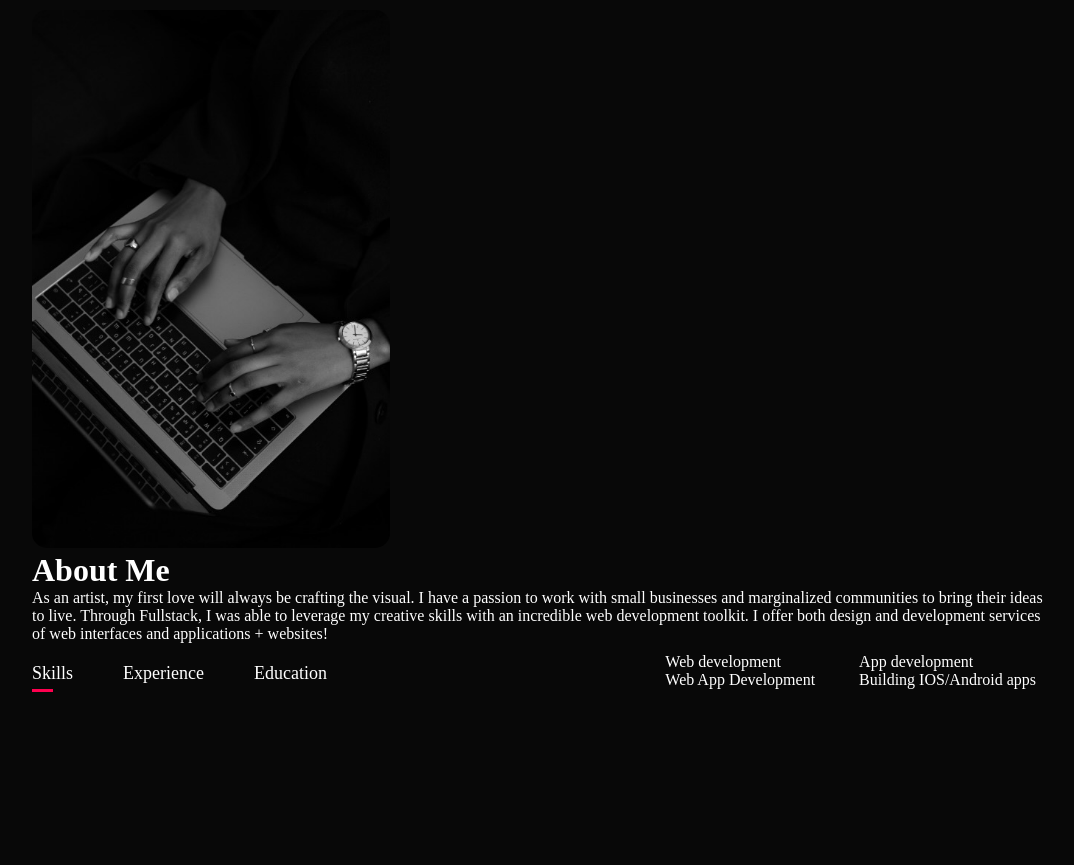
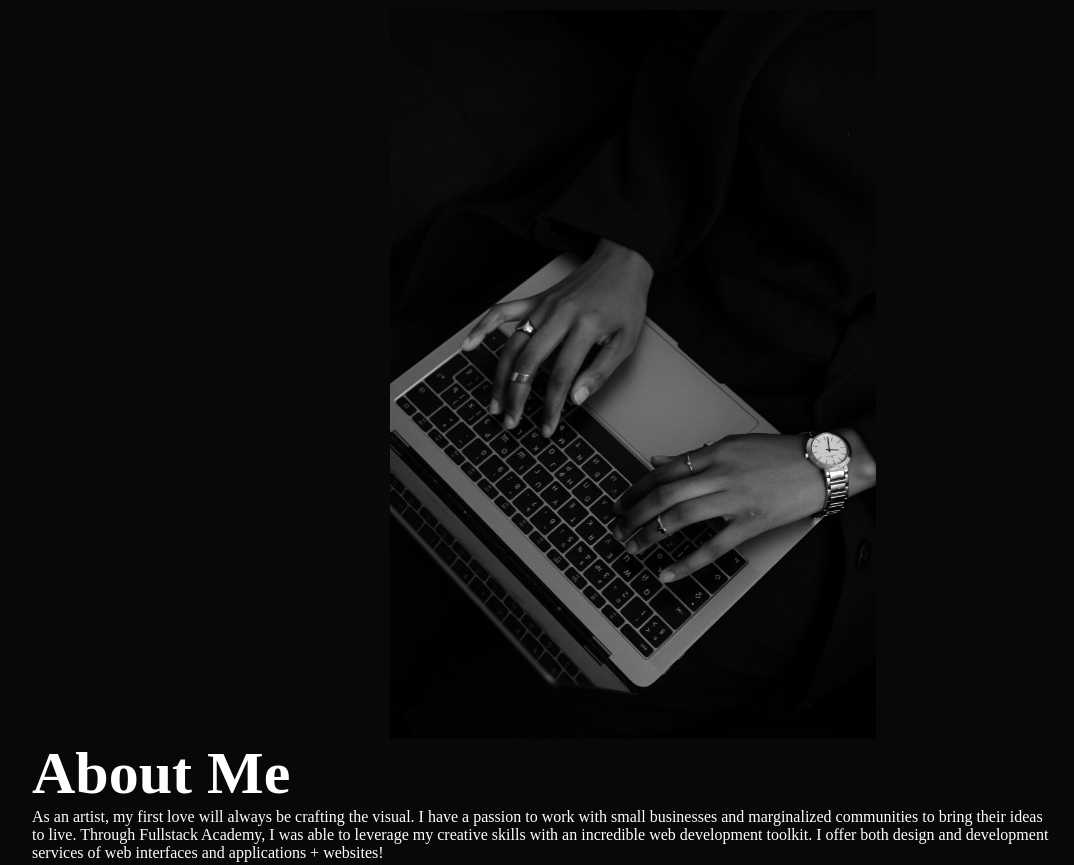
Before and after one commit to hijanahr/personal-site, a plain HTML site: page about.html in a window 1280 px wide. Shown: the top 865 px of the page, without its empty margins (96-1170 px from the left). Before the commit the page ends 800 px from the top, so only its background shows below. Drawn offline with Linux system fonts and the light colour scheme.

Commit message:
style.css

```diff
--- a/about.html
+++ b/about.html
@@ -8,16 +8,19 @@
     <link rel="stylesheet" href="style.css">
 </head>
 <body>
+
+   <!---------About-------->
+
     <div id="About">
     <div class="container">
     <div class=" row">
-        <div class="about-col-1">
+        <div class="about-col-1"></div>
         <img src="Aboutpic 2.jpeg"></div>
         <div class="about-col-2"></div>
-        <h1 class="sub tittle">About Me </h1>
+        <h1 class="sub-tittle">About Me</h1>
         <p>As an artist, my first love will always be crafting the visual.
         I have a passion to work with small businesses and marginalized communities to bring their ideas to live.
-        Through Fullstack, I was able to leverage my creative skills with an incredible web development toolkit.
+        Through Fullstack Academy, I was able to leverage my creative skills with an incredible web development toolkit.
         I offer both design and development services of web interfaces and applications + websites!</p>
 
 <div class="tab-tittle">
--- a/style.css
+++ b/style.css
@@ -92,25 +92,31 @@ header-text h1 span{
 }
 .row{
     display: flex;
-    justify-content: space-between;
-    flex-wrap: wrap;
+    justify-content:safe;
+    flex-wrap:wrap;
+
 
 }
 .about-col-1{
     flex-basis: 35%;
 }
 .about-col-1 img{
-    width:  100%;
-    border-radius: 15px;
+  width: 100%;
+  border-radius: 15%;
+
+
 }
 .about-col-2{
     flex-basis: 60%;
 }
 .sub-tittle{
-    font-size: 60%;
-    font-weight: 600;
-    color: #fff;
+font-size: 60px;
+font-weight: 600;
+color:#fff;
+
 }
+
+
 
 .tab-tittle{
     display: flex;
```
